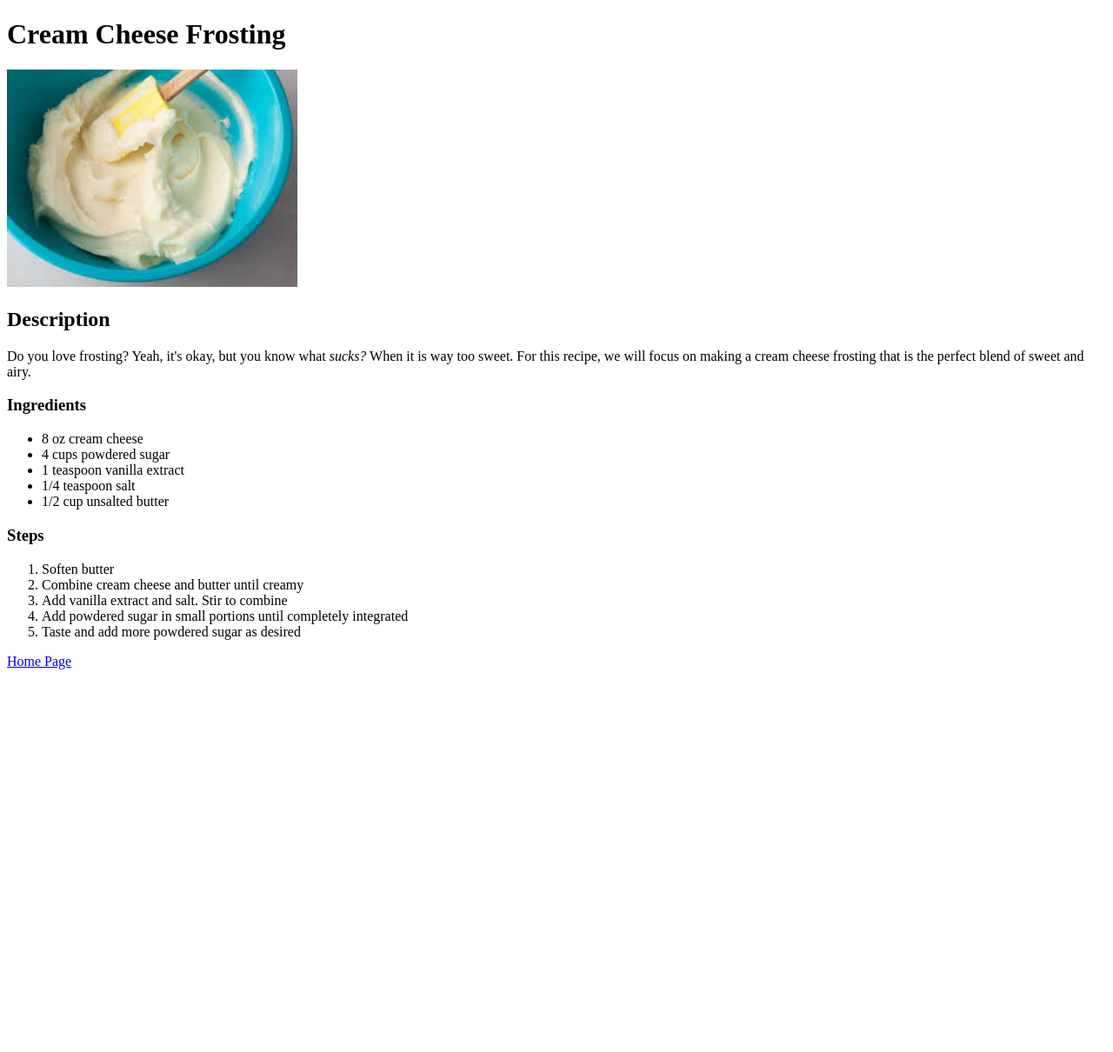
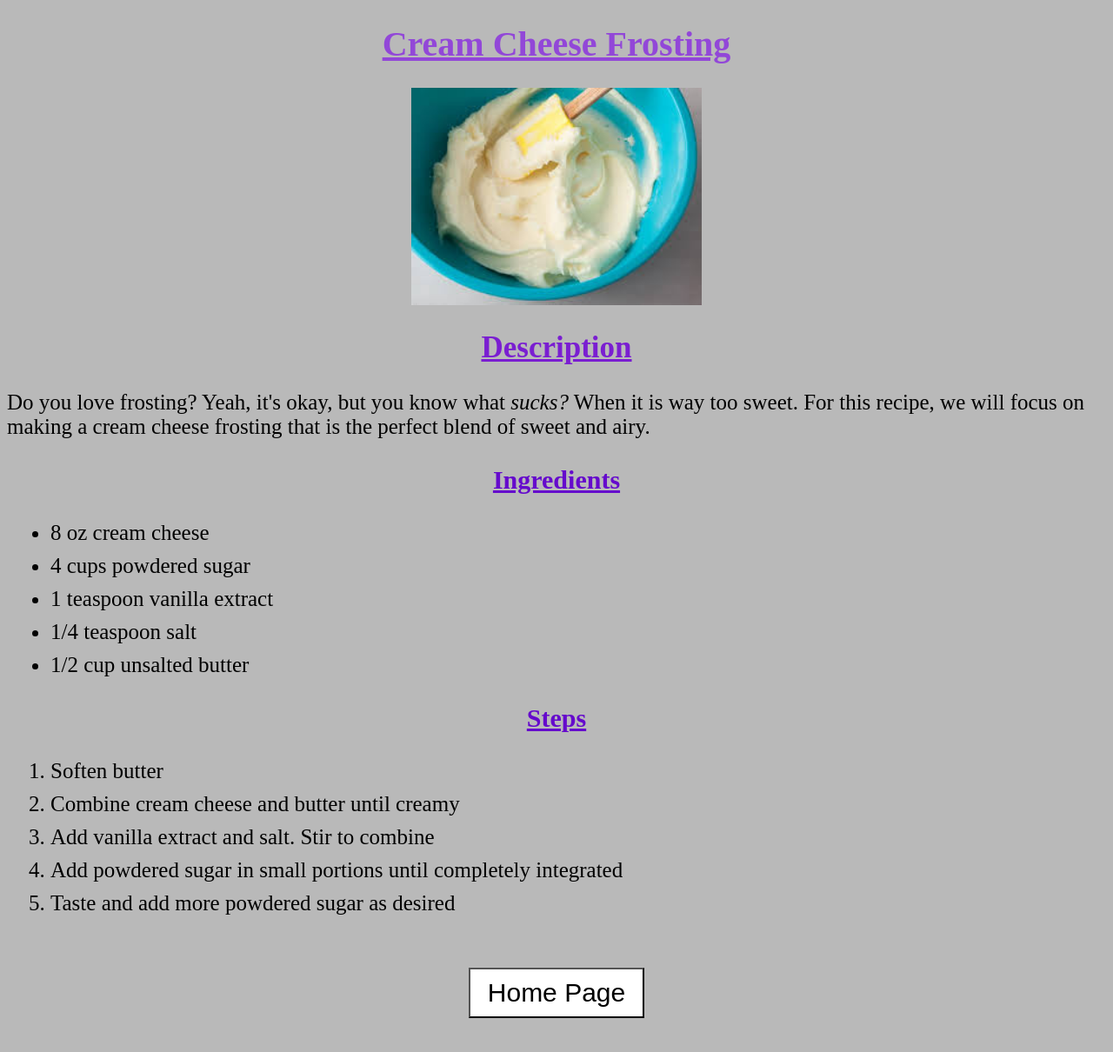
Before and after one commit to NuhaSyed/odin-recipes, a plain HTML site: page recipes/frosting.html in a window 1280 px wide. Shown: the whole page at 87% size. Before the commit the page ends 800 px from the top, so only its background shows below. Drawn offline with Linux system fonts and the light colour scheme.

Commit message:
Add styling elements to recipe page
Adjusted spacing between line elements, made the link to the home page into a button, added font sizing and coloring to all recipe pages

```diff
--- a/recipes/frosting.html
+++ b/recipes/frosting.html
@@ -5,6 +5,7 @@
     <meta name="viewport" content="width=device-width, initial-scale=1.0">
     <title>Document</title>
 </head>
+    <link rel="stylesheet" href="../styles.css">
 <body>
     <h1> Cream Cheese Frosting </h1>
     <img src = "../images.html/frosting.jpeg" alt = "Blue bowl full of homemade cream cheese frosting" height = "250">
@@ -28,6 +29,10 @@
         <li> Add powdered sugar in small portions until completely integrated</li>
         <li> Taste and add more powdered sugar as desired</li>
     </ol>
-    <a href="../index.html"> Home Page </a>
+    <a href = "../index.html">
+        <button type = "button">
+            Home Page
+        </button>
+    </a>
 </body>
 </html>
--- /dev/null
+++ b/styles.css
@@ -0,0 +1,49 @@
+body {
+    font-family: Arial sans-serif;
+    font-size: 25px;
+    background-color: rgb(185, 185, 185);
+    color: black;
+    width: max-width;
+
+}
+
+h1, h2, h3{
+    text-align: center;
+    text-decoration: underline;
+}
+
+h1 {
+
+    font-size: 40px;
+    color: rgb(146, 71, 216);
+}
+
+h2{
+    color: rgb(122, 30, 209);
+    font-size: 35px;
+}
+h3 {
+    color: rgb(101, 10, 204);
+    font-size: 30px;
+}
+
+button {
+    padding: 10px 20px;
+    background-color: white;
+    font-size: 30px;
+    text-align: center;
+    margin: 60px auto;
+    display:block;
+    cursor: pointer;
+}
+li {
+    margin: 10px;
+}
+a {
+    color: black;
+    text-decoration: none;
+}
+img {
+    margin: 0 auto;
+    display:block;
+}
```
Also changed, not shown: index.html (+1 -0 lines), recipes/cookies.html (+7 -1 lines), recipes/smoothie.html (+6 -1 lines).
